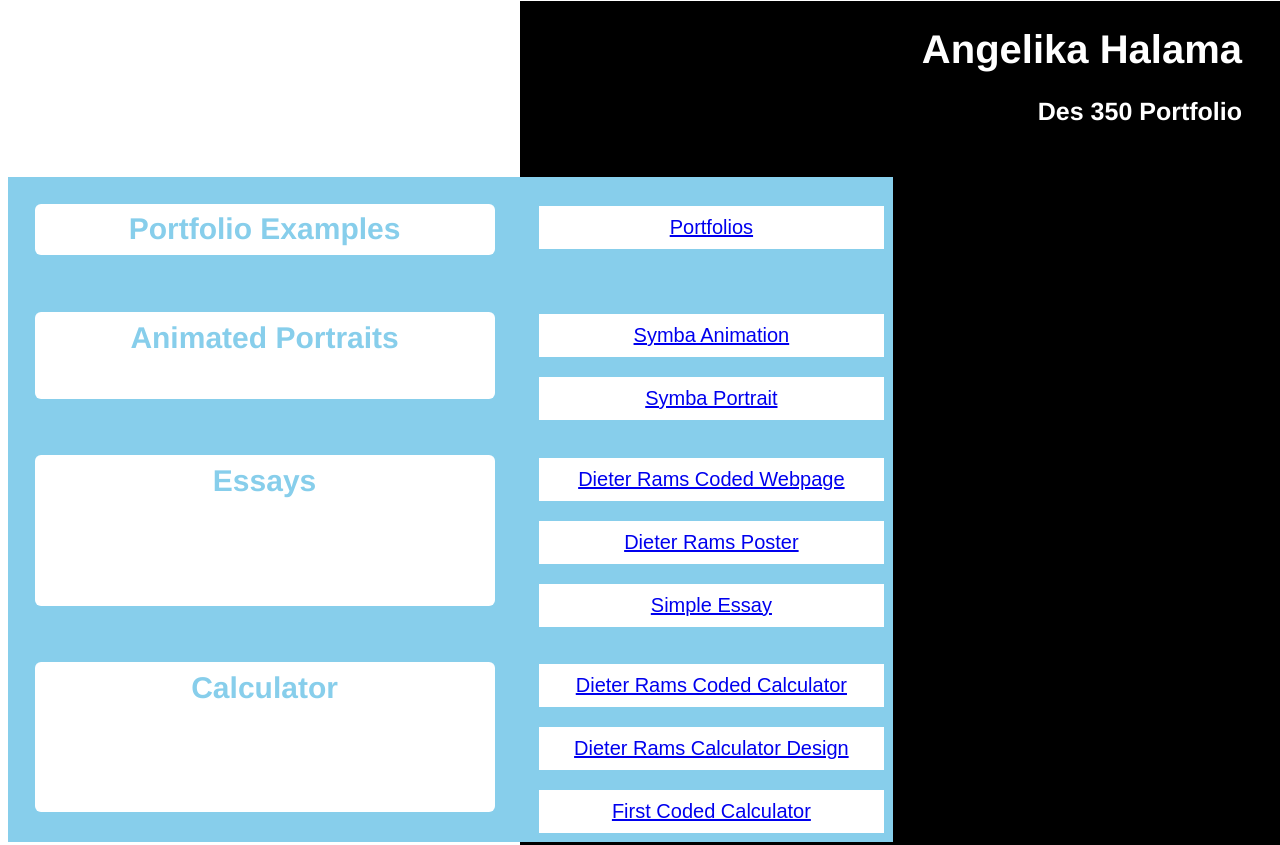
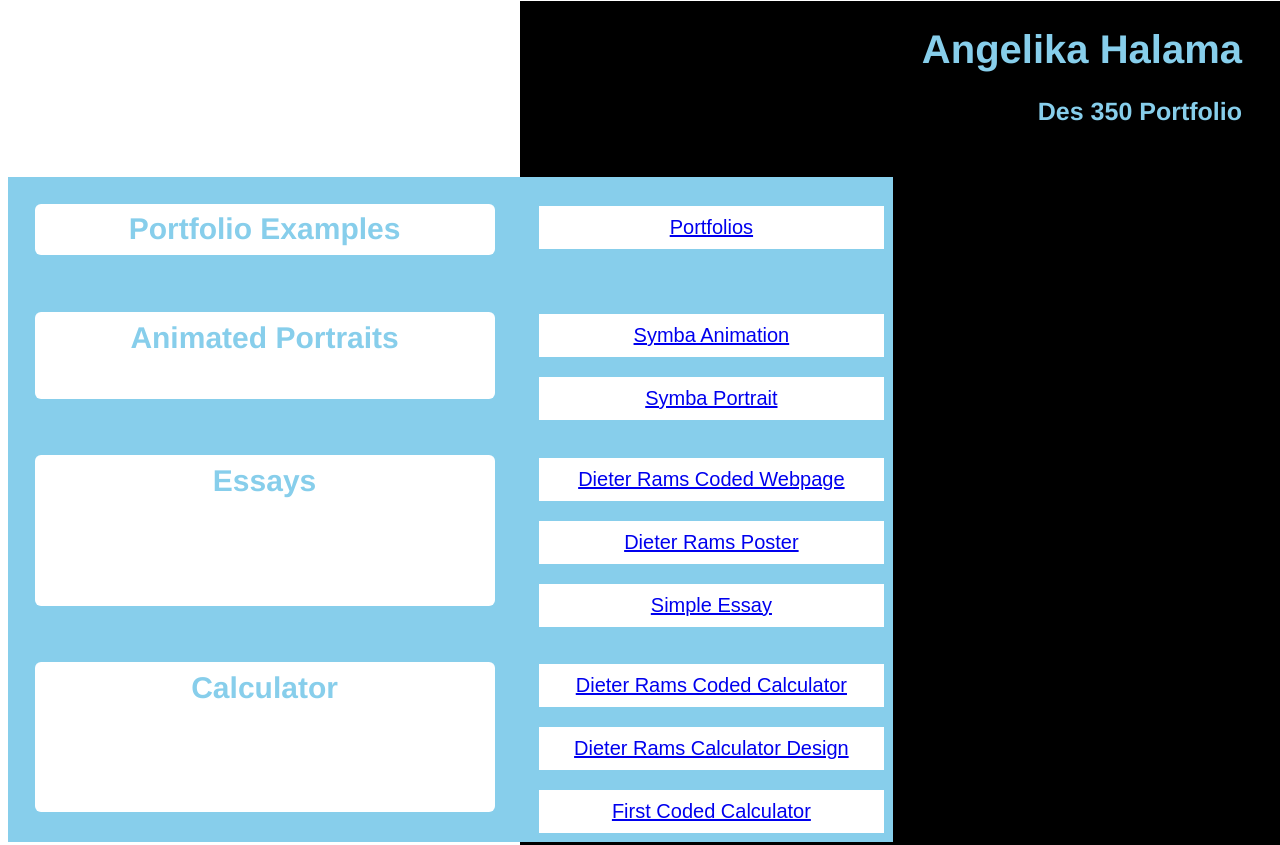
Before and after one commit to ahalam2/DES350, a plain HTML site: page index.html in a window 1280 px wide. Shown: the top 845 px of the page. Drawn offline with Linux system fonts and the light colour scheme.

Commit message:
Add files via upload

```diff
--- a/index.html
+++ b/index.html
@@ -53,13 +53,13 @@
 		 font-size: 40px;
 		 margin-bottom: 2%;
 		 font-family: Helvetica;
-		 color: white;
+		 color: skyblue;
 
 
 	 }
 
 	 h2 {
-		 color: white;
+		 color: skyblue;
 		 font-size: 25px;
 		 line-height: 30px;
 		 text-decoration: none;
```
